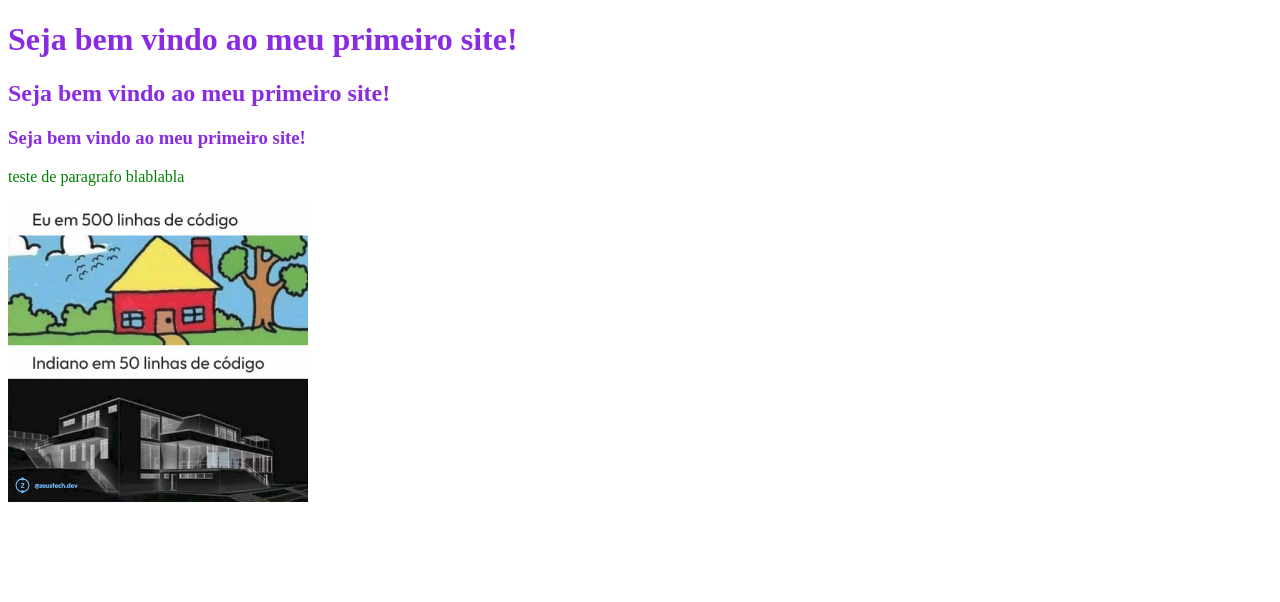
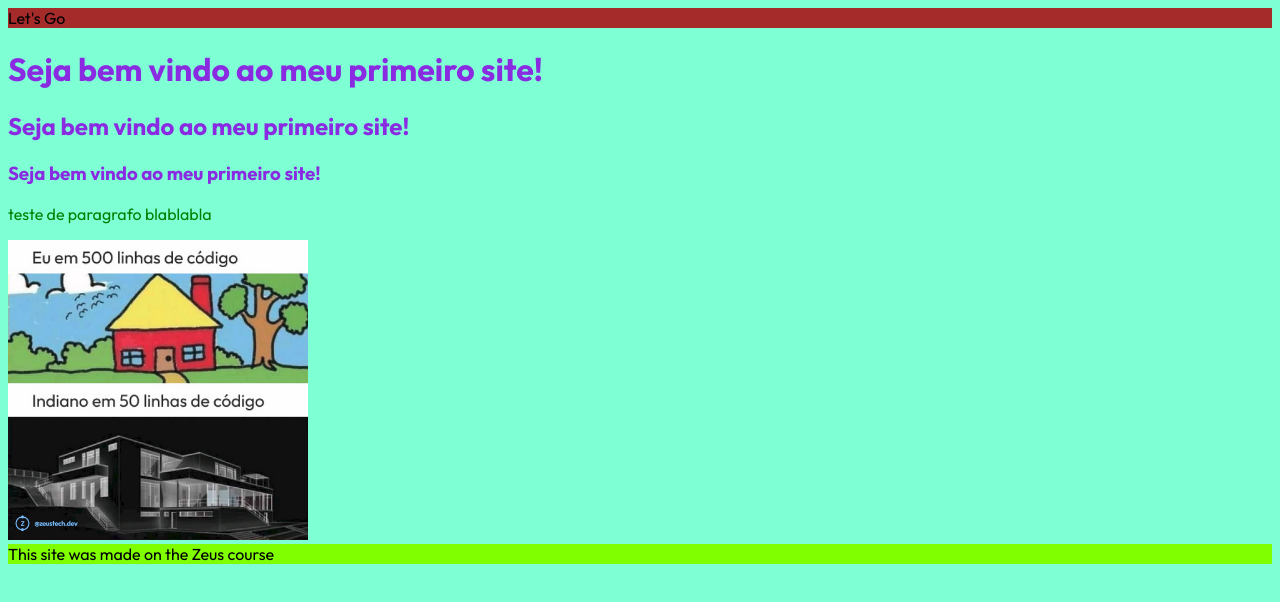
Before and after one commit to miguelvitta/zeus-frontend, a plain HTML site: page section3/index.html in a window 1280 px wide. Drawn offline with Linux system fonts and the light colour scheme.

Commit message:
some more little tweaks

```diff
--- a/section3/index.css
+++ b/section3/index.css
@@ -1,6 +1,13 @@
-  {
+  * {
     font-family: "Outfit", sans-serif;
     background-color: aquamarine;
+  }
+  header {
+    background-color: brown;
+  }
+
+  footer {
+    background-color: chartreuse;
   }
 
   h1, h2, h3 {
--- a/section3/index.html
+++ b/section3/index.html
@@ -14,10 +14,12 @@
     />
   </head>
   <body>
+    <header>Let's Go</header>
     <h1 class="textoalterado">Seja bem vindo ao meu primeiro site!</h1>
     <h2 class="textoalterado">Seja bem vindo ao meu primeiro site!</h2>
     <h3 class="textoalterado">Seja bem vindo ao meu primeiro site!</h3>
     <p id="paragrafoprincipal">teste de paragrafo blablabla</p>
     <img src="imagens/meme.png" alt="" width="300px" height="300px"/>
+    <footer>This site was made on the Zeus course</footer>
   </body>
 </html>
```
